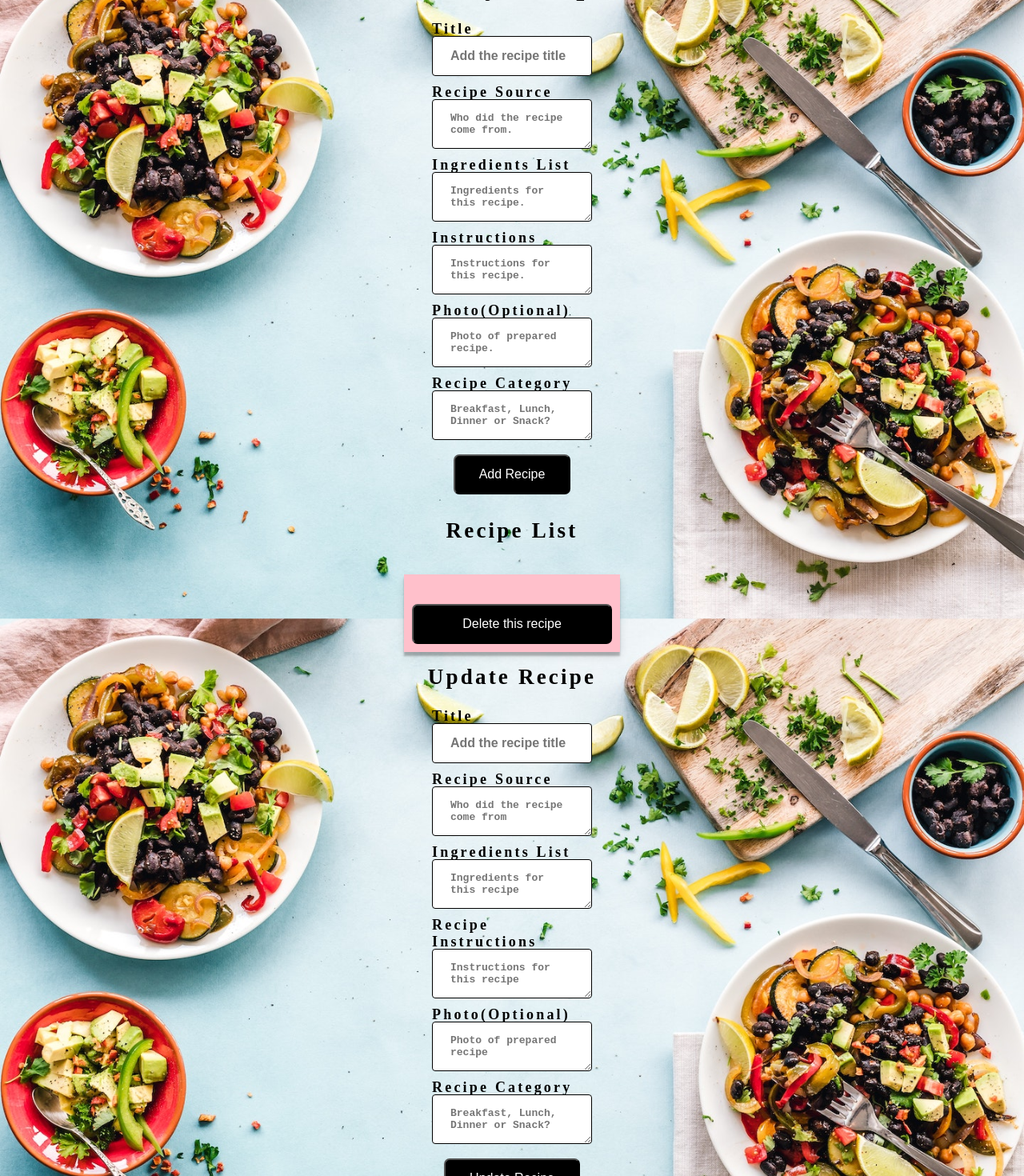
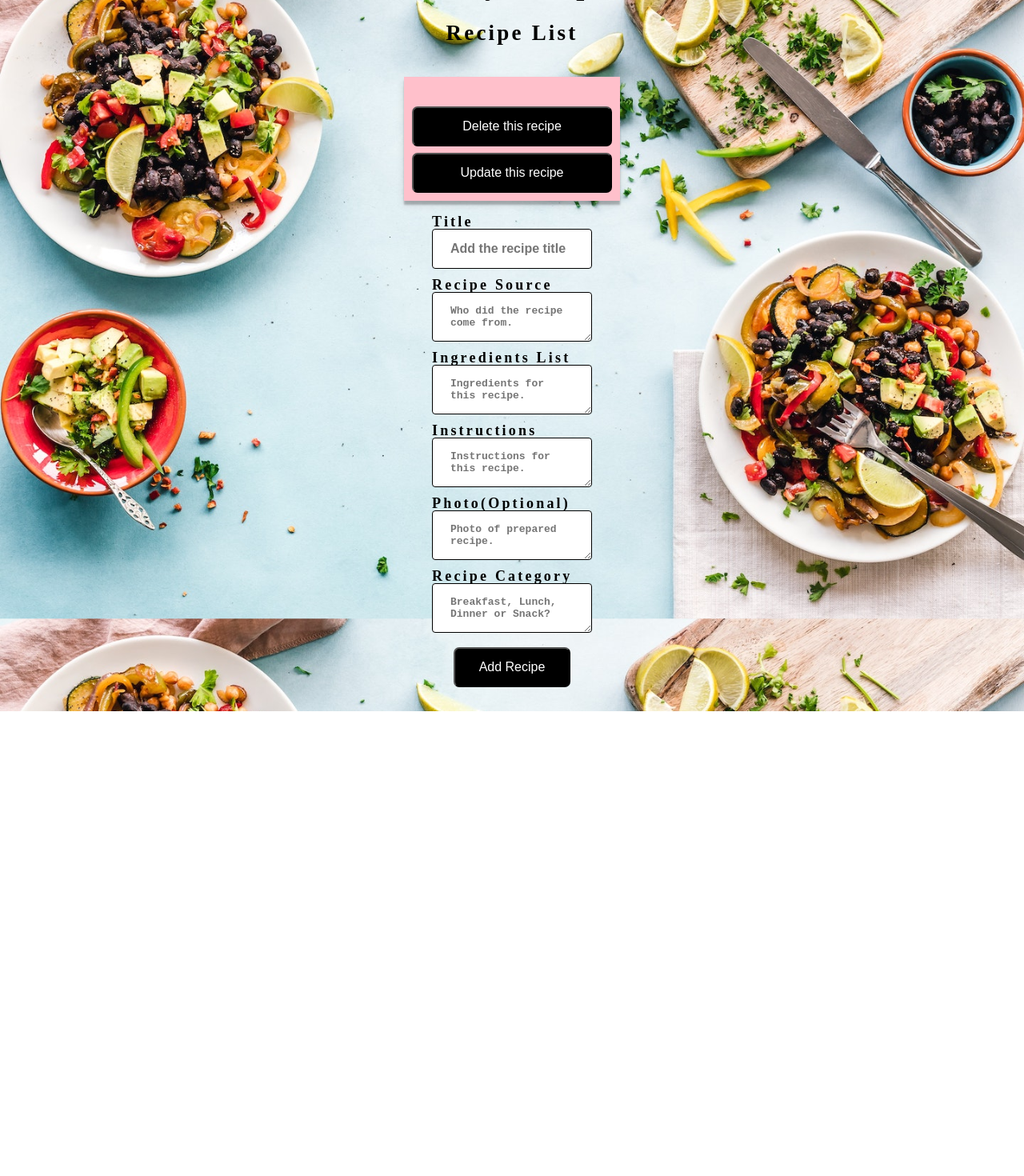
Before and after one commit to Secret-Family-Recipes-Cookbook-6/FrontEnd, a React (Create React App) app: page /protected in a window 1280 px wide. Shown: the part 80-1550 px from the top of the page at 80% size. After the commit the page ends 969 px from the top, so only its background shows below. Built offline with nearby package versions, Linux system fonts and the light colour scheme; no server answers; sample sign-in values are in the browser's storage.

Commit message:
Changed UpdateRecipe, added button to recipe cards, removed link from app.js

```diff
--- a/src/App.js
+++ b/src/App.js
@@ -27,9 +27,10 @@ const App = () => {
     <Route exact path='/' component={Signup} />
     <Route exact path='/login' component={LogIn}/>
       {/* Change to protected Routes once a token is in place */}
+    <ProtectedRoute exact path='/protected' component={RecipeList} />
     <ProtectedRoute exact path="/protected" component={RecipeForm} />
-    <ProtectedRoute exact path='/protected' component={RecipeList} />
-    <ProtectedRoute exact path='/protected' component={UpdateRecipe} />
+
+    {/* <ProtectedRoute exact path='/protected' component={UpdateRecipe} /> */}
 
     </secretFamilyContext.Provider>
     </div>
--- a/src/components/Recipes.js
+++ b/src/components/Recipes.js
@@ -1,7 +1,7 @@
 import React, { useContext } from "react";
 import { secretFamilyContext } from "../context/secretFamilyContext";
 import { axiosWithAuth } from "../utils/axiosWithAuth";
-
+import UpdateRecipe from "./UpdateRecipe";
 const Recipes = props => {
   console.log("Props from Recipes: ", props)
   const { recipes, setRecipes } = useContext(secretFamilyContext)
@@ -36,7 +36,7 @@ const Recipes = props => {
           <p>{props.recipe.category}</p>
 
         <button className="delete-button" onClick={() => handleDelete(props.recipe.id)}>Delete this recipe</button>
-
+        <button className="delete-button" onClick={() => <UpdateRecipe />}>Update this recipe</button>
         </div>
 
     </div>
--- a/src/components/UpdateRecipe.js
+++ b/src/components/UpdateRecipe.js
@@ -1,5 +1,5 @@
-import React, { useState } from "react";
-import axios from "axios";
+import React, { useState, useContext } from "react";
+import { secretFamilyContext } from "../context/secretFamilyContext";
 import { axiosWithAuth } from "../utils/axiosWithAuth";
 
 const initialRecipe = {
@@ -13,26 +13,30 @@ const initialRecipe = {
 
 const UpdateRecipe = (props) => {
     console.log("Update props", props)
+    const { recipes, setRecipes } = useContext(secretFamilyContext);
     const [updateRecipe, setUpdateRecipe] = useState(initialRecipe);
 
-    const handleSubmit = id => {
+    const handleSubmit = recipe => {
+    if (updateRecipe.id) {
+        axiosWithAuth()
+            .put(`/auth/recipes/${updateRecipe.id}`, updateRecipe)
+            .then(response => {
+                console.log("put response", response)
+                setUpdateRecipe({
+                    title: "",
+                    source: "",
+                    ingredients: "",
+                    instructions: "",
+                    image: "",
+                    category: ""
+            })
+            setRecipes([...recipes.filter(recipe => recipe.id !== updateRecipe), updateRecipe])
 
-        axiosWithAuth()
-            .put(`/auth/recipes/${id}`, updateRecipe)
-            .then(response => {
-            console.log("put response", response)
-            //     setUpdateRecipe({
-            //         title: "",
-            //         source: "",
-            //         ingredients: "",
-            //         instructions: "",
-            //         image: "",
-            //         category: ""
-            // })
-            setUpdateRecipe(...updateRecipe, response.data)
-            props.history.push("/protected")
         })
             .catch(err => console.log("Error in RecipeForm", err))
+    } else {
+        setUpdateRecipe(recipe)
+    }
   }
 
     const handleChange = event => {
```
